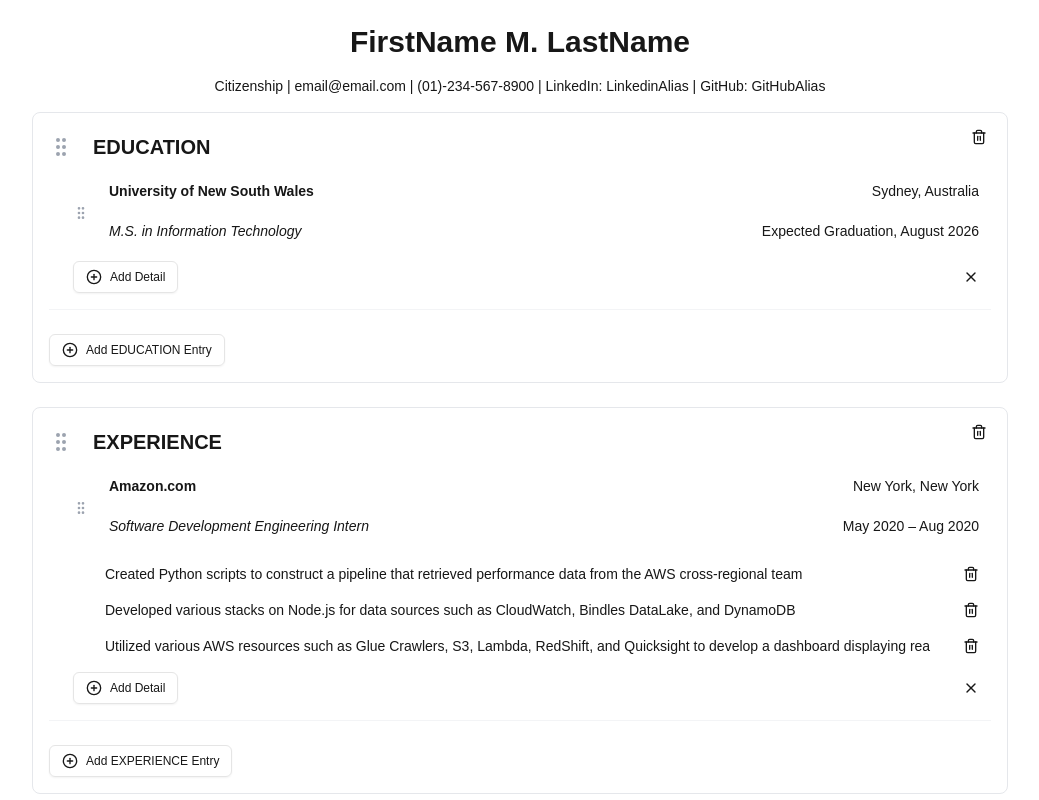
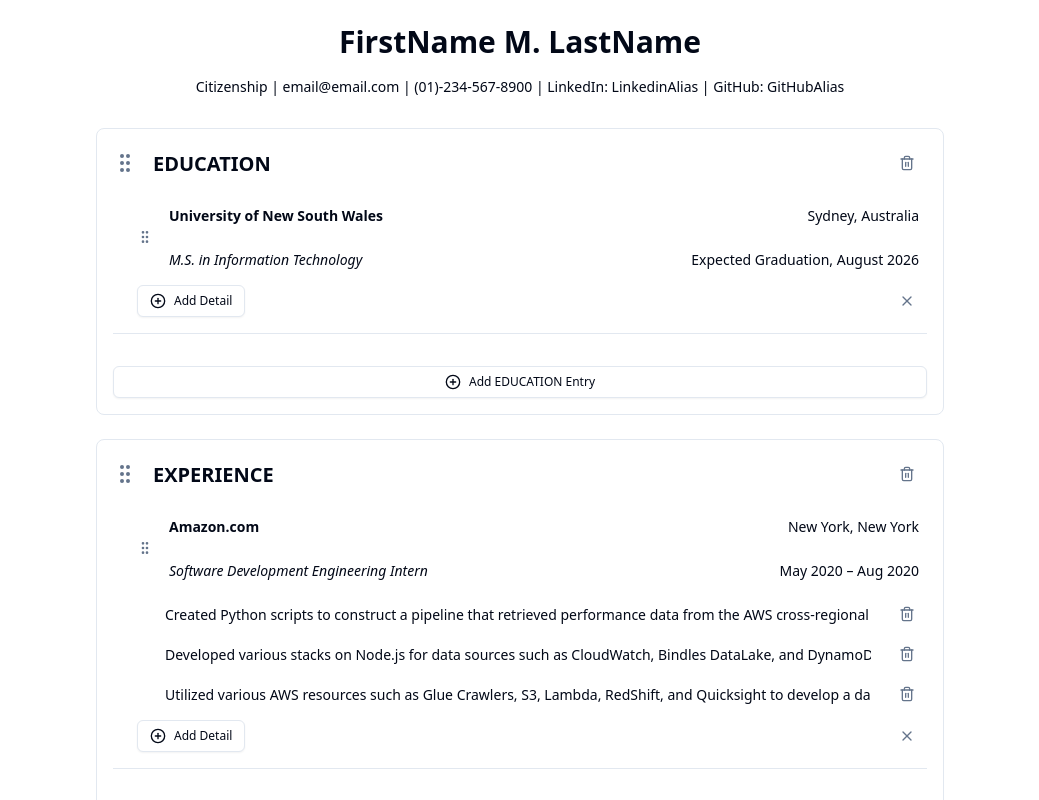
Before and after one commit to Alfie728/Career-Canvas, a Next.js app: page / in a window 1280 px wide. Shown: the top 800 px of the page, without its empty margins (120-1159 px from the left). Built offline with nearby package versions, Linux system fonts and the light colour scheme.

Commit message:
added dark mode

```diff
--- a/app/globals.css
+++ b/app/globals.css
@@ -2,83 +2,50 @@
 @tailwind components;
 @tailwind utilities;
 
-:root {
-  --background: #ffffff;
-  --foreground: #171717;
-}
-
-@media (prefers-color-scheme: dark) {
-  :root {
-    --background: #0a0a0a;
-    --foreground: #ededed;
-  }
-}
-
-body {
-  color: var(--foreground);
-  background: var(--background);
-  font-family: Arial, Helvetica, sans-serif;
-}
-
-@layer utilities {
-  .text-balance {
-    text-wrap: balance;
-  }
-}
-
 @layer base {
   :root {
     --background: 0 0% 100%;
-    --foreground: 0 0% 3.9%;
+    --foreground: 222.2 84% 4.9%;
     --card: 0 0% 100%;
-    --card-foreground: 0 0% 3.9%;
+    --card-foreground: 222.2 84% 4.9%;
     --popover: 0 0% 100%;
-    --popover-foreground: 0 0% 3.9%;
-    --primary: 0 0% 9%;
-    --primary-foreground: 0 0% 98%;
-    --secondary: 0 0% 96.1%;
-    --secondary-foreground: 0 0% 9%;
-    --muted: 0 0% 96.1%;
-    --muted-foreground: 0 0% 45.1%;
-    --accent: 0 0% 96.1%;
-    --accent-foreground: 0 0% 9%;
+    --popover-foreground: 222.2 84% 4.9%;
+    --primary: 222.2 47.4% 11.2%;
+    --primary-foreground: 210 40% 98%;
+    --secondary: 210 40% 96.1%;
+    --secondary-foreground: 222.2 47.4% 11.2%;
+    --muted: 210 40% 96.1%;
+    --muted-foreground: 215.4 16.3% 46.9%;
+    --accent: 210 40% 96.1%;
+    --accent-foreground: 222.2 47.4% 11.2%;
     --destructive: 0 84.2% 60.2%;
-    --destructive-foreground: 0 0% 98%;
-    --border: 0 0% 89.8%;
-    --input: 0 0% 89.8%;
-    --ring: 0 0% 3.9%;
-    --chart-1: 12 76% 61%;
-    --chart-2: 173 58% 39%;
-    --chart-3: 197 37% 24%;
-    --chart-4: 43 74% 66%;
-    --chart-5: 27 87% 67%;
+    --destructive-foreground: 210 40% 98%;
+    --border: 214.3 31.8% 91.4%;
+    --input: 214.3 31.8% 91.4%;
+    --ring: 222.2 84% 4.9%;
     --radius: 0.5rem;
   }
+
   .dark {
-    --background: 0 0% 3.9%;
-    --foreground: 0 0% 98%;
-    --card: 0 0% 3.9%;
-    --card-foreground: 0 0% 98%;
-    --popover: 0 0% 3.9%;
-    --popover-foreground: 0 0% 98%;
-    --primary: 0 0% 98%;
-    --primary-foreground: 0 0% 9%;
-    --secondary: 0 0% 14.9%;
-    --secondary-foreground: 0 0% 98%;
-    --muted: 0 0% 14.9%;
-    --muted-foreground: 0 0% 63.9%;
-    --accent: 0 0% 14.9%;
-    --accent-foreground: 0 0% 98%;
+    --background: 222.2 84% 4.9%;
+    --foreground: 210 40% 98%;
+    --card: 222.2 84% 4.9%;
+    --card-foreground: 210 40% 98%;
+    --popover: 222.2 84% 4.9%;
+    --popover-foreground: 210 40% 98%;
+    --primary: 210 40% 98%;
+    --primary-foreground: 222.2 47.4% 11.2%;
+    --secondary: 217.2 32.6% 17.5%;
+    --secondary-foreground: 210 40% 98%;
+    --muted: 217.2 32.6% 17.5%;
+    --muted-foreground: 215 20.2% 65.1%;
+    --accent: 217.2 32.6% 17.5%;
+    --accent-foreground: 210 40% 98%;
     --destructive: 0 62.8% 30.6%;
-    --destructive-foreground: 0 0% 98%;
-    --border: 0 0% 14.9%;
-    --input: 0 0% 14.9%;
-    --ring: 0 0% 83.1%;
-    --chart-1: 220 70% 50%;
-    --chart-2: 160 60% 45%;
-    --chart-3: 30 80% 55%;
-    --chart-4: 280 65% 60%;
-    --chart-5: 340 75% 55%;
+    --destructive-foreground: 210 40% 98%;
+    --border: 217.2 32.6% 17.5%;
+    --input: 217.2 32.6% 17.5%;
+    --ring: 212.7 26.8% 83.9%;
   }
 }
 
--- a/app/layout.tsx
+++ b/app/layout.tsx
@@ -1,6 +1,7 @@
 import type { Metadata } from "next";
 import localFont from "next/font/local";
 import "./globals.css";
+import { ThemeProvider } from "next-themes";
 
 const geistSans = localFont({
   src: "./fonts/GeistVF.woff",
@@ -24,11 +25,13 @@ export default function RootLayout({
   children: React.ReactNode;
 }>) {
   return (
-    <html lang="en">
+    <html lang="en" suppressHydrationWarning>
       <body
         className={`${geistSans.variable} ${geistMono.variable} antialiased`}
       >
-        {children}
+        <ThemeProvider attribute="class" defaultTheme="system" enableSystem>
+          {children}
+        </ThemeProvider>
       </body>
     </html>
   );
--- a/components/Entry.tsx
+++ b/components/Entry.tsx
@@ -44,7 +44,7 @@ export function Entry({
     transform,
     transition,
     isDragging: isSortableDragging,
-  } = useSortable({ id: entry.id, data: { type: 'entry' } });
+  } = useSortable({ id: entry.id, data: { type: "entry" } });
 
   const style = {
     transform: CSS.Transform.toString(transform),
@@ -57,20 +57,19 @@ export function Entry({
     <div
       ref={setNodeRef}
       style={style}
-      className="mb-4 pl-6 border-b border-gray-100 pb-4"
+      className="mb-4 pl-6 border-b border-border pb-4"
     >
       <div className="flex items-center mb-2">
         <div {...attributes} {...listeners} className="mr-2 cursor-move">
-          <GripVertical className="text-gray-400 h-4 w-4" />
+          <GripVertical className="text-muted-foreground h-4 w-4" />
         </div>
-        <div className="flex-grow">
-          <div className="flex justify-between mb-1">
+        <div className="flex-grow grid grid-cols-2 gap-2">
           <Input
             value={entry.title}
             onChange={(e) =>
               updateEntry(sectionId, entry.id, "title", e.target.value)
             }
-              className="font-bold w-1/2 border-none"
+            className="font-bold border-none bg-transparent p-2"
             placeholder="Title"
           />
           <Input
@@ -78,17 +77,15 @@ export function Entry({
             onChange={(e) =>
               updateEntry(sectionId, entry.id, "location", e.target.value)
             }
-              className="text-right w-1/2 border-none"
+            className="text-right border-none bg-transparent p-2"
             placeholder="Location"
           />
-          </div>
-          <div className="flex justify-between mb-1">
           <Input
             value={entry.subtitle || ""}
             onChange={(e) =>
               updateEntry(sectionId, entry.id, "subtitle", e.target.value)
             }
-              className="italic w-1/2 border-none"
+            className="italic border-none bg-transparent p-2"
             placeholder="Subtitle"
           />
           <Input
@@ -96,13 +93,12 @@ export function Entry({
             onChange={(e) =>
               updateEntry(sectionId, entry.id, "date", e.target.value)
             }
-              className="text-right w-1/2 border-none"
+            className="text-right border-none bg-transparent p-2"
             placeholder="Date"
           />
         </div>
       </div>
-      </div>
-      <ul className="list-disc pl-5">
+      <ul className="list-disc pl-5 text-foreground space-y-1">
         {entry.details.map((detail, index) => (
           <li key={index} className="flex items-center">
             <Input
@@ -110,14 +106,14 @@ export function Entry({
               onChange={(e) =>
                 updateDetail(sectionId, entry.id, index, e.target.value)
               }
-              className="w-full border-none"
+              className="w-full border-none bg-transparent p-2"
               placeholder="Detail"
             />
             <Button
               variant="ghost"
               size="sm"
               onClick={() => removeDetail(sectionId, entry.id, index)}
-              className="ml-2"
+              className="ml-2 text-muted-foreground"
             >
               <Trash2 className="h-4 w-4" />
             </Button>
@@ -137,6 +133,7 @@ export function Entry({
           variant="ghost"
           size="sm"
           onClick={() => removeEntry(sectionId, entry.id)}
+          className="text-muted-foreground"
         >
           <X className="h-4 w-4" />
         </Button>
--- a/components/PersonalInfo.tsx
+++ b/components/PersonalInfo.tsx
@@ -11,16 +11,18 @@ export function PersonalInfo({
   updatePersonalInfo,
 }: PersonalInfoProps) {
   return (
-    <div className="text-center flex flex-col items-center gap-2 mb-2">
+    <div className="text-center space-y-2">
       <Input
         value={personalInfo.name}
         onChange={(e) => updatePersonalInfo("name", e.target.value)}
-        className="text-3xl font-bold text-center border-none"
+        className="text-3xl font-bold text-center border-none bg-transparent p-0"
+        placeholder="Your Name"
       />
       <Input
         value={personalInfo.contact}
         onChange={(e) => updatePersonalInfo("contact", e.target.value)}
-        className="text-sm text-center border-none"
+        className="text-sm text-center border-none bg-transparent p-0"
+        placeholder="Your Contact Information"
       />
     </div>
   );
--- a/components/ResumeBuilder.tsx
+++ b/components/ResumeBuilder.tsx
@@ -187,8 +187,8 @@ export function ResumeBuilder() {
     return collisions.length > 0 ? [collisions[0]] : [];
   };
   return (
-    <div className="max-w-5xl mx-auto p-6 space-y-8 bg-white">
-      <div id="resume-content">
+    <div className="max-w-4xl mx-auto p-6 space-y-8">
+      <div id="resume-content" className="space-y-6">
         <PersonalInfo
           personalInfo={personalInfo}
           updatePersonalInfo={updatePersonalInfo}
@@ -215,7 +215,7 @@ export function ResumeBuilder() {
                 removeEntry={removeEntry}
                 updateSectionTitle={updateSectionTitle}
                 removeSection={removeSection}
-                removeDetail={removeDetail} // Add this line
+                removeDetail={removeDetail}
               />
             ))}
           </SortableContext>
@@ -230,7 +230,7 @@ export function ResumeBuilder() {
                 removeEntry={removeEntry}
                 updateSectionTitle={updateSectionTitle}
                 removeSection={removeSection}
-                removeDetail={removeDetail} // Add this line
+                removeDetail={removeDetail}
                 isDragging
               />
             )}
@@ -247,7 +247,7 @@ export function ResumeBuilder() {
                 updateDetail={() => {}}
                 removeEntry={() => {}}
                 isDragging
-                removeDetail={removeDetail} // Add this line
+                removeDetail={removeDetail}
               />
             )}
           </DragOverlay>
@@ -256,7 +256,7 @@ export function ResumeBuilder() {
           variant="outline"
           size="sm"
           onClick={addSection}
-          className="mt-4"
+          className="w-full"
         >
           <PlusCircle className="h-4 w-4 mr-2" />
           Add New Section
--- a/components/Section.tsx
+++ b/components/Section.tsx
@@ -66,26 +66,28 @@ export function Section({
     <div
       ref={setNodeRef}
       style={style}
-      className="mb-6 border border-gray-200 p-4 rounded-lg bg-white relative"
+      className="mb-6 border border-border p-4 rounded-lg bg-card text-card-foreground"
     >
-      <div className="flex items-center mb-2" {...attributes} {...listeners}>
-        <div className="mr-2 cursor-move">
-          <GripVertical className="text-gray-400" />
+      <div className="flex items-center justify-between mb-4">
+        <div className="flex items-center flex-grow">
+          <div className="mr-2 cursor-move" {...attributes} {...listeners}>
+            <GripVertical className="text-muted-foreground" />
           </div>
           <Input
             value={section.title}
             onChange={(e) => updateSectionTitle(section.id, e.target.value)}
-          className="text-xl font-bold border-none"
+            className="text-xl font-bold border-none bg-transparent p-2 w-full"
           />
         </div>
         <Button
           variant="ghost"
           size="sm"
           onClick={() => removeSection(section.id)}
-        className="absolute top-2 right-2"
+          className="text-muted-foreground ml-2"
         >
           <Trash2 className="h-4 w-4" />
         </Button>
+      </div>
       <SortableContext
         items={section.entries.map((entry) => entry.id)}
         strategy={verticalListSortingStrategy}
@@ -107,7 +109,7 @@ export function Section({
         variant="outline"
         size="sm"
         onClick={() => addEntry(section.id)}
-        className="mt-2"
+        className="mt-4 w-full"
       >
         <PlusCircle className="h-4 w-4 mr-2" />
         Add {section.title} Entry
--- a/package.json
+++ b/package.json
@@ -16,17 +16,18 @@
     "class-variance-authority": "^0.7.0",
     "clsx": "^2.1.1",
     "docx": "^8.5.0",
+    "docx-preview": "^0.1.20",
     "file-saver": "^2.0.5",
     "html2canvas": "^1.4.1",
     "jspdf": "^2.5.1",
     "lucide-react": "^0.438.0",
     "next": "14.2.8",
+    "next-themes": "^0.3.0",
     "pdf-lib": "^1.17.1",
     "react": "^18",
     "react-dom": "^18",
     "tailwind-merge": "^2.5.2",
-    "tailwindcss-animate": "^1.0.7",
-    "docx-preview": "^0.1.20"
+    "tailwindcss-animate": "^1.0.7"
   },
   "devDependencies": {
     "@types/file-saver": "^2.0.7",
```
Also changed, not shown: 1 other file (tests, documents, lock files or other folders). Lines whose indentation alone changed are shown as unchanged.
